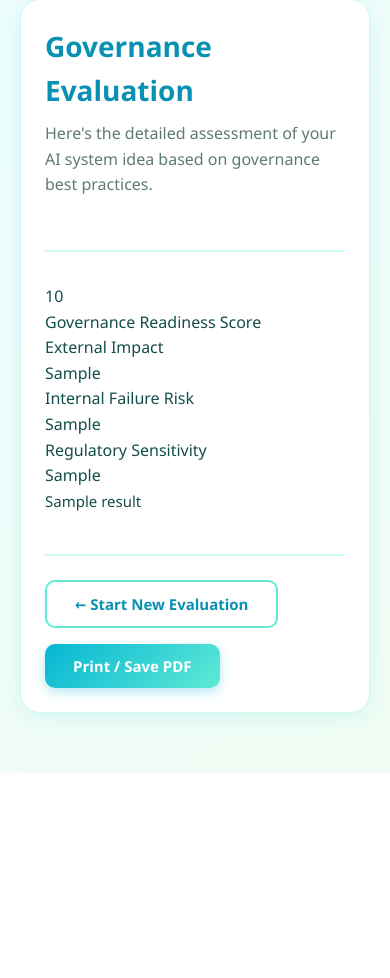
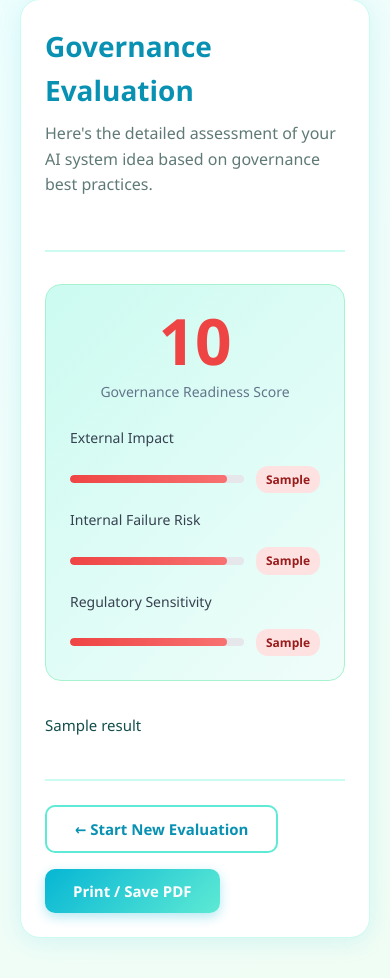
Before and after one commit to akritipa2306-spacekiwi/AI_concept_risk_screener, a Flask app: template templates/results.html in a window 390 px wide. Shown: the part 211-1189 px from the top of the page. Before the commit the page ends 984 px from the top, so only its background shows below. Run offline with Flask 3, Linux system fonts and the light colour scheme; the template is opened without the code that fills it: most values are stand-ins (such as "Sample title", 1, 10 or a date in 2020).

Commit message:
Add a modern AI dashboard-style hero card to evaluation results
Introduce CSS styles for a new hero evaluation card component on the results page, including score display, sub-scores with visual indicators (bars or badges), and responsive layout adjustments.

Replit-Commit-Author: Agent
Replit-Commit-Session-Id: a2b971af-2322-443b-a3b0-d12890020d36
Replit-Commit-Checkpoint-Type: intermediate_checkpoint
Replit-Commit-Event-Id: 70414675-74b8-4aa8-9cff-6791f6774c5c
Replit-Commit-Screenshot-Url: https://storage.googleapis.com/screenshot-production-us-central1/c0fcdf84-e1d6-4791-a157-bfff9000fcd2/a2b971af-2322-443b-a3b0-d12890020d36/NUKv6Pf
Replit-Helium-Checkpoint-Created: true

```diff
--- a/static/style.css
+++ b/static/style.css
@@ -512,6 +512,143 @@ body {
   margin: 0 0 16px 0;
 }
 
+/* Score Card Styles */
+.score-card {
+  display: flex;
+  gap: 40px;
+  padding: 32px;
+  background: linear-gradient(135deg, var(--seafoam-pale) 0%, #f0fdfa 100%);
+  border-radius: 16px;
+  border: 1px solid var(--border-color);
+  margin-bottom: 32px;
+  align-items: center;
+}
+
+.score-main {
+  display: flex;
+  flex-direction: column;
+  align-items: center;
+  min-width: 140px;
+}
+
+.score-number {
+  font-size: 4rem;
+  font-weight: 700;
+  line-height: 1;
+  margin-bottom: 8px;
+}
+
+.score-green {
+  color: #10b981;
+}
+
+.score-yellow {
+  color: #f59e0b;
+}
+
+.score-red {
+  color: #ef4444;
+}
+
+.score-label {
+  font-size: 0.875rem;
+  color: #64748b;
+  text-align: center;
+  font-weight: 500;
+}
+
+.score-details {
+  flex: 1;
+  display: flex;
+  flex-direction: column;
+  gap: 16px;
+}
+
+.score-item {
+  display: flex;
+  align-items: center;
+  gap: 12px;
+}
+
+.score-item-label {
+  min-width: 140px;
+  font-size: 0.875rem;
+  color: #374151;
+  font-weight: 500;
+}
+
+.score-bar-container {
+  flex: 1;
+  height: 8px;
+  background: #e5e7eb;
+  border-radius: 4px;
+  overflow: hidden;
+}
+
+.score-bar {
+  height: 100%;
+  border-radius: 4px;
+  transition: width 0.5s ease;
+}
+
+.bar-green {
+  background: linear-gradient(90deg, #10b981, #34d399);
+}
+
+.bar-yellow {
+  background: linear-gradient(90deg, #f59e0b, #fbbf24);
+}
+
+.bar-red {
+  background: linear-gradient(90deg, #ef4444, #f87171);
+}
+
+.score-badge {
+  font-size: 0.75rem;
+  font-weight: 600;
+  padding: 4px 10px;
+  border-radius: 12px;
+  min-width: 60px;
+  text-align: center;
+}
+
+.badge-green {
+  background: #d1fae5;
+  color: #065f46;
+}
+
+.badge-yellow {
+  background: #fef3c7;
+  color: #92400e;
+}
+
+.badge-red {
+  background: #fee2e2;
+  color: #991b1b;
+}
+
+@media (max-width: 600px) {
+  .score-card {
+    flex-direction: column;
+    gap: 24px;
+    padding: 24px;
+  }
+
+  .score-item {
+    flex-wrap: wrap;
+  }
+
+  .score-item-label {
+    min-width: 100%;
+    margin-bottom: 4px;
+  }
+
+  .score-bar-container {
+    flex: 1;
+    min-width: 100px;
+  }
+}
+
 @media print {
   .top-bar,
   .results-actions {
```
